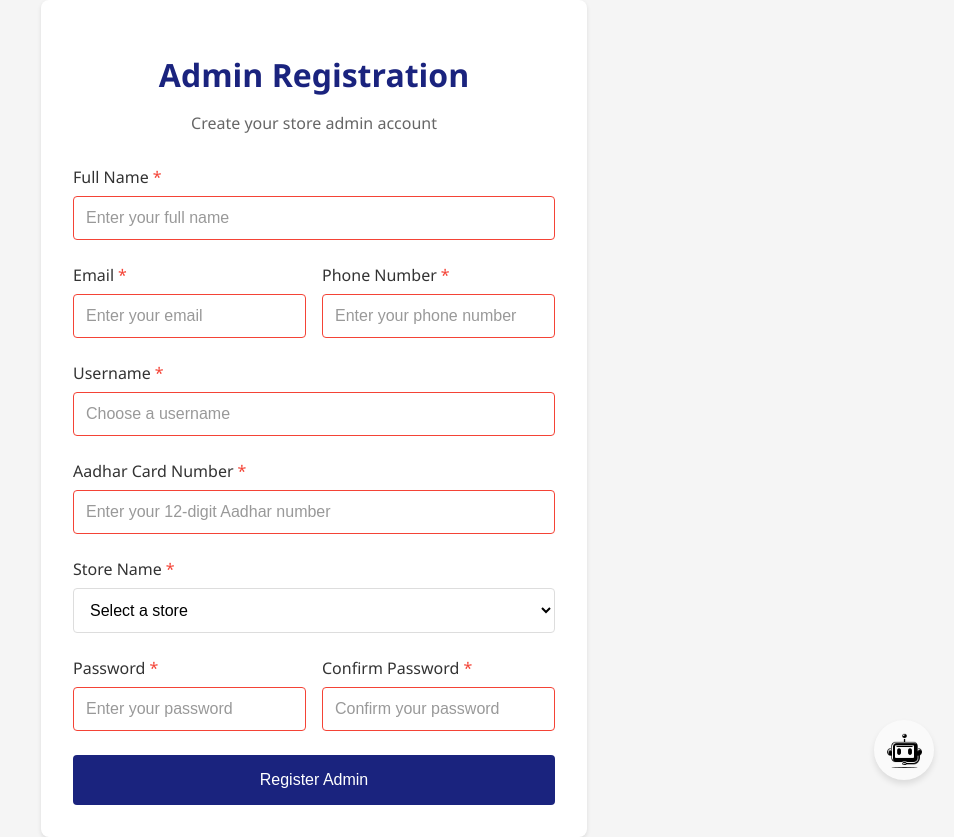
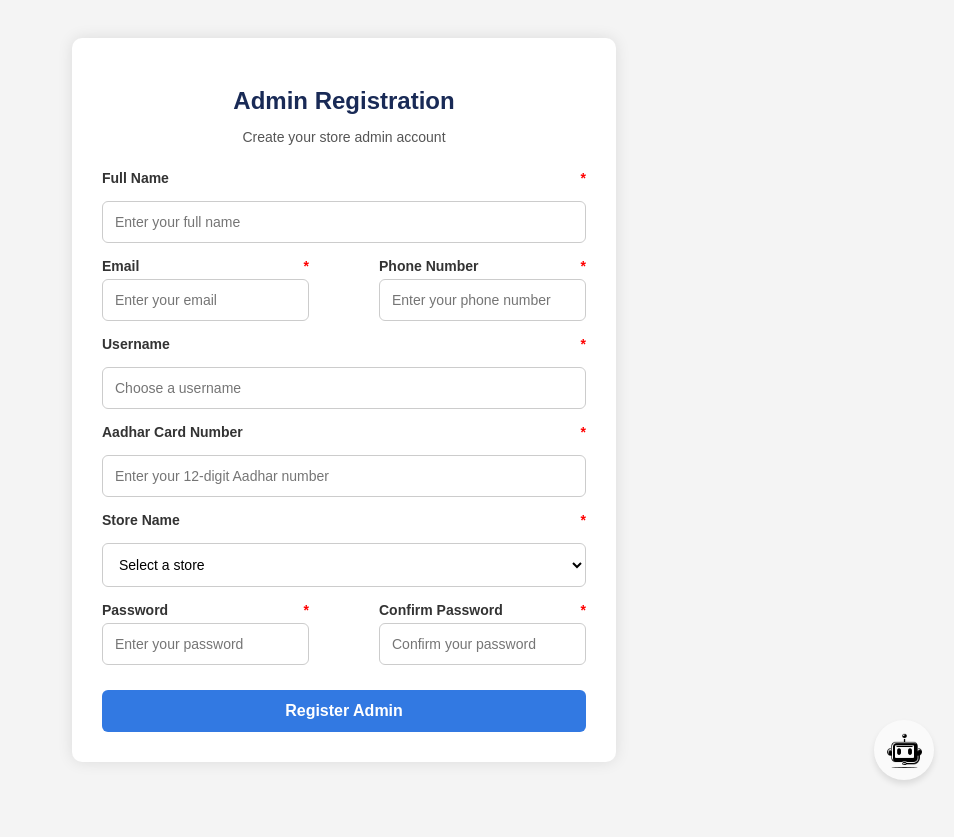
Before and after one commit to staines-blip/RBLA5, a React (Create React App) app in the folder frontend/: page /superadmin/adminregistration in a window 1280 px wide. Shown: the whole page, without its empty margins (326-1280 px from the left). After the commit the page ends 800 px from the top, so only its background shows below. Built offline with nearby package versions, Linux system fonts and the light colour scheme.

Commit message:
adminregi.css,superdash.css

```diff
--- a/frontend/src/pages/superadmin/adminregistration.css
+++ b/frontend/src/pages/superadmin/adminregistration.css
@@ -1,148 +1,142 @@
-body {
-    font-family: 'Segoe UI', Tahoma, Geneva, Verdana, sans-serif;
-    background-color: #f5f5f5;
+/* General Styles */
+body, html {
+  font-family: Arial, sans-serif;
+  background-color: #f4f4f4;
+  height: 100%;
   margin: 0;
   padding: 0;
   display: flex;
   justify-content: center;
   align-items: center;
-    min-height: 100vh;
 }
 
-  .container {
-    max-width: 800px;
-    margin: 0 auto;
-    padding: 2rem;
-    background-color: white;
-    border-radius: 8px;
-    box-shadow: 0 2px 4px rgba(0, 0, 0, 0.1);
+/* Full-Screen Background Container */
+.full-screen-container {
+  width: 100vw;
+  height: 100vh;
+  display: flex;
+  justify-content: center; /* Centers horizontally */
+  align-items: center; /* Centers vertically */
+  background-color: #f4f4f4;
+  padding: 20px;
+  box-sizing: border-box;
 }
 
-  .header {
+/* Centered Form Container */
+.container {
+  background: #ffffff;
+  padding: 30px;
+  border-radius: 10px;
+  box-shadow: 0px 0px 15px rgba(0, 0, 0, 0.1);
+  width: 100%;
+  max-width: 500px;
   text-align: center;
-    margin-bottom: 2rem;
 }
 
-  .header h1 {
-    color: #1a237e;
-    margin-bottom: 0.5rem;
+/* Title & Description */
+h2 {
+  margin-bottom: 5px;
+  font-size: 24px;
+  font-weight: bold;
+  color: #192a56;
 }
 
-  .header p {
-    color: #666;
+p {
+  font-size: 14px;
+  color: #555;
+  margin-bottom: 20px;
+}
+
+/* Form Styles */
+form {
+  display: flex;
+  flex-direction: column;
+  gap: 10px;
+}
+
+label {
+  display: flex;
+  justify-content: space-between;
+  font-weight: 600;
+  margin-top: 5px;
+  font-size: 14px;
+  color: #333;
+}
+
+/* Required Asterisk */
+label span {
+  color: red;
+}
+
+/* Input Fields */
+input,
+select {
+  width: 100%;
+  padding: 12px;
+  margin-top: 5px;
+  border: 1px solid #ccc;
+  border-radius: 6px;
+  font-size: 14px;
+  box-sizing: border-box;
+  transition: 0.3s ease-in-out;
+  background: #fff;
+}
+
+/* Input Focus Effect */
+input:focus,
+select:focus {
+  border-color: #3279e2;
+  outline: none;
+  box-shadow: 0 0 5px rgba(50, 121, 226, 0.4);
+}
+
+/* Two Column Layout for Email & Phone */
+.input-group {
+  display: flex;
+  justify-content: space-between;
+  gap: 10px;
+}
+
+.input-group input {
+  width: 100%;
+}
+
+/* Make fields stack on small screens */
+@media (max-width: 500px) {
+  .input-group {
+    flex-direction: column;
+  }
+}
+
+/* Button */
+button {
+  width: 100%;
+  background: #3279e2;
+  color: white;
+  padding: 12px;
+  font-size: 16px;
+  border: none;
+  border-radius: 6px;
+  cursor: pointer;
+  font-weight: bold;
+  margin-top: 15px;
+  transition: 0.3s;
+}
+
+button:hover {
+  background: #245bb2;
+}
+
+/* Error Styles */
+input.error,
+select.error {
+  border: 1px solid red;
+  background-color: #fff5f5;
 }
 
 .error-message {
-    background-color: #ffebee;
-    color: #c62828;
-    padding: 1rem;
-    border-radius: 4px;
-    margin-bottom: 1rem;
-    border: 1px solid #ffcdd2;
+  font-size: 12px;
+  color: red;
+  text-align: left;
+  margin-top: 3px;
 }
-
-  .success-message {
-    background-color: #e8f5e9;
-    color: #2e7d32;
-    padding: 1rem;
-    border-radius: 4px;
-    margin-bottom: 1rem;
-    border: 1px solid #c8e6c9;
-  }
-
-  #adminForm {
-    display: flex;
-    flex-direction: column;
-    gap: 1.5rem;
-  }
-
-  .form-group {
-    display: flex;
-    flex-direction: column;
-    gap: 0.5rem;
-  }
-
-  .form-row {
-    display: grid;
-    grid-template-columns: 1fr 1fr;
-    gap: 1rem;
-  }
-
-  label {
-    font-weight: 500;
-    color: #333;
-  }
-
-  label.required::after {
-    content: '*';
-    color: #f44336;
-    margin-left: 4px;
-  }
-
-  input, select {
-    padding: 0.75rem;
-    border: 1px solid #ddd;
-    border-radius: 4px;
-    font-size: 1rem;
-    transition: border-color 0.3s ease;
-  }
-
-  input:focus, select:focus {
-    outline: none;
-    border-color: #1a237e;
-  }
-
-  select {
-    cursor: pointer;
-    background-color: white;
-  }
-
-  .submit-btn {
-    background-color: #1a237e;
-    color: white;
-    padding: 1rem;
-    border: none;
-    border-radius: 4px;
-    font-size: 1rem;
-    font-weight: 500;
-    cursor: pointer;
-    transition: background-color 0.3s ease;
-  }
-
-  .submit-btn:hover {
-    background-color: #283593;
-  }
-
-  /* Error state */
-  input:invalid {
-    border-color: #f44336;
-  }
-
-  /* Placeholder styling */
-  input::placeholder {
-    color: #999;
-  }
-
-  /* Responsive design */
-  @media (max-width: 600px) {
-    .form-row {
-      grid-template-columns: 1fr;
-    }
-
-    .container {
-      padding: 1rem;
-    }
-  }
-
-  /* Media query for mobile responsiveness */
-  @media (max-width: 576px) {
-    .form-row {
-      flex-direction: column;
-      gap: 0;
-    }
-
-    .container {
-      padding: 1rem;
-      margin: 0 1rem;
-    }
-  }
--- a/frontend/src/pages/superadmin/adminregistration.jsx
+++ b/frontend/src/pages/superadmin/adminregistration.jsx
@@ -1,192 +1,110 @@
-import React, { useState } from 'react';
-import { createAdmin } from '../../services/adminapi';
-import './adminregistration.css';
+import React, { useState } from "react";
+import "./adminregistration.css"; // Import CSS file
 
 const AdminRegistration = () => {
     const [formData, setFormData] = useState({
-    name: '',
-    email: '',
-    phoneNumber: '',
-    username: '',
-    password: '',
-    confirmPassword: '',
-    storeName: '',
-    aadharNumber: ''
+        fullName: "",
+        email: "",
+        phone: "",
+        username: "",
+        aadhar: "",
+        store: "",
+        password: "",
+        confirmPassword: "",
     });
 
-  const [error, setError] = useState('');
-  const [success, setSuccess] = useState('');
+    const [errors, setErrors] = useState({});
 
+    // Handle input change
     const handleChange = (e) => {
-    setFormData({
-      ...formData,
-      [e.target.name]: e.target.value
-    });
+        setFormData({ ...formData, [e.target.name]: e.target.value });
     };
 
-  const handleSubmit = async (e) => {
+    // Validate the form
+    const validate = () => {
+        let newErrors = {};
+        if (!formData.fullName) newErrors.fullName = "Full Name is required";
+        if (!formData.email) newErrors.email = "Email is required";
+        if (!formData.phone) newErrors.phone = "Phone Number is required";
+        if (!formData.username) newErrors.username = "Username is required";
+        if (!formData.aadhar) newErrors.aadhar = "Aadhar Number is required";
+        if (!formData.store) newErrors.store = "Store selection is required";
+        if (!formData.password) newErrors.password = "Password is required";
+        if (formData.password !== formData.confirmPassword) newErrors.confirmPassword = "Passwords do not match";
+
+        setErrors(newErrors);
+        return Object.keys(newErrors).length === 0;
+    };
+
+    // Handle form submit
+    const handleSubmit = (e) => {
         e.preventDefault();
-    setError('');
-    setSuccess('');
-
-    // Validate password match
-    if (formData.password !== formData.confirmPassword) {
-      setError("Passwords don't match!");
-      return;
-    }
-
-    // Validate Aadhar number
-    if (formData.aadharNumber.length !== 12 || !/^\d+$/.test(formData.aadharNumber)) {
-      setError("Please enter a valid 12-digit Aadhar number");
-      return;
-    }
-
-    try {
-      // Remove confirmPassword before sending to API
-      const { confirmPassword, ...adminData } = formData;
-      const response = await createAdmin(adminData);
-      setSuccess('Admin registered successfully!');
-
-      // Clear form
-      setFormData({
-        name: '',
-        email: '',
-        phoneNumber: '',
-        username: '',
-        password: '',
-        confirmPassword: '',
-        storeName: '',
-        aadharNumber: ''
-      });
-    } catch (err) {
-      setError(err.message || 'Failed to register admin');
+        if (validate()) {
+            console.log("Form Submitted", formData);
+            alert("Admin Registered Successfully!");
         }
     };
 
     return (
         <div className="container">
-      <div className="header">
-        <h1>Admin Registration</h1>
+            <h2>Admin Registration</h2>
             <p>Create your store admin account</p>
+            <form onSubmit={handleSubmit}>
+                {/* Full Name */}
+                <label>Full Name <span>*</span></label>
+                <input type="text" name="fullName" placeholder="Enter your full name" onChange={handleChange} className={errors.fullName ? "error" : ""} />
+                {errors.fullName && <p className="error-message">{errors.fullName}</p>}
+
+                {/* Email & Phone in Two Columns */}
+                <div className="input-group">
+                    <div>
+                        <label>Email <span>*</span></label>
+                        <input type="email" name="email" placeholder="Enter your email" onChange={handleChange} className={errors.email ? "error" : ""} />
+                        {errors.email && <p className="error-message">{errors.email}</p>}
                     </div>
-
-      {error && <div className="error-message">{error}</div>}
-      {success && <div className="success-message">{success}</div>}
-
-      <form id="adminForm" onSubmit={handleSubmit}>
-        <div className="form-group">
-          <label htmlFor="name" className="required">Full Name</label>
-          <input
-            type="text"
-            id="name"
-            name="name"
-            placeholder="Enter your full name"
-            required
-            value={formData.name}
-            onChange={handleChange}
-          />
-        </div>
-
-        <div className="form-row">
-          <div className="form-group">
-            <label htmlFor="email" className="required">Email</label>
-            <input
-              type="email"
-              id="email"
-              name="email"
-              placeholder="Enter your email"
-              required
-              value={formData.email}
-              onChange={handleChange}
-            />
-          </div>
-
-          <div className="form-group">
-            <label htmlFor="phoneNumber" className="required">Phone Number</label>
-            <input
-              type="tel"
-              id="phoneNumber"
-              name="phoneNumber"
-              placeholder="Enter your phone number"
-              required
-              value={formData.phoneNumber}
-              onChange={handleChange}
-            />
+                    <div>
+                        <label>Phone Number <span>*</span></label>
+                        <input type="text" name="phone" placeholder="Enter your phone number" onChange={handleChange} className={errors.phone ? "error" : ""} />
+                        {errors.phone && <p className="error-message">{errors.phone}</p>}
                     </div>
                 </div>
 
-        <div className="form-group">
-          <label htmlFor="username" className="required">Username</label>
-          <input
-            type="text"
-            id="username"
-            name="username"
-            placeholder="Choose a username"
-            required
-            value={formData.username}
-            onChange={handleChange}
-          />
+                {/* Username */}
+                <label>Username <span>*</span></label>
+                <input type="text" name="username" placeholder="Choose a username" onChange={handleChange} className={errors.username ? "error" : ""} />
+                {errors.username && <p className="error-message">{errors.username}</p>}
+
+                {/* Aadhar Card Number */}
+                <label>Aadhar Card Number <span>*</span></label>
+                <input type="text" name="aadhar" placeholder="Enter your 12-digit Aadhar number" onChange={handleChange} className={errors.aadhar ? "error" : ""} />
+                {errors.aadhar && <p className="error-message">{errors.aadhar}</p>}
+
+                {/* Store Name Dropdown */}
+                <label>Store Name <span>*</span></label>
+                <select name="store" onChange={handleChange} className={errors.store ? "error" : ""}>
+                    <option value="">Select a store</option>
+                    <option value="Store 1">Store 1</option>
+                    <option value="Store 2">Store 2</option>
+                    <option value="Store 3">Store 3</option>
+                </select>
+                {errors.store && <p className="error-message">{errors.store}</p>}
+
+                {/* Password & Confirm Password in Two Columns */}
+                <div className="input-group">
+                    <div>
+                        <label>Password <span>*</span></label>
+                        <input type="password" name="password" placeholder="Enter your password" onChange={handleChange} className={errors.password ? "error" : ""} />
+                        {errors.password && <p className="error-message">{errors.password}</p>}
                     </div>
-
-        <div className="form-group">
-          <label htmlFor="aadharNumber" className="required">Aadhar Card Number</label>
-          <input
-            type="text"
-            id="aadharNumber"
-            name="aadharNumber"
-            placeholder="Enter your 12-digit Aadhar number"
-            required
-            pattern="[0-9]{12}"
-            value={formData.aadharNumber}
-            onChange={handleChange}
-          />
-        </div>
-
-        <div className="form-group">
-          <label htmlFor="storeName" className="required">Store Name</label>
-          <select
-            id="storeName"
-            name="storeName"
-            required
-            value={formData.storeName}
-            onChange={handleChange}
-          >
-            <option value="">Select a store</option>
-            <option value="varnam">Varnam</option>
-            <option value="siragugal">Siragugal</option>
-            <option value="vaagai">Vaagai</option>
-          </select>
-        </div>
-
-        <div className="form-row">
-          <div className="form-group">
-            <label htmlFor="password" className="required">Password</label>
-            <input
-              type="password"
-              id="password"
-              name="password"
-              placeholder="Enter your password"
-              required
-              value={formData.password}
-              onChange={handleChange}
-            />
-          </div>
-
-          <div className="form-group">
-            <label htmlFor="confirmPassword" className="required">Confirm Password</label>
-            <input
-              type="password"
-              id="confirmPassword"
-              name="confirmPassword"
-              placeholder="Confirm your password"
-              required
-              value={formData.confirmPassword}
-              onChange={handleChange}
-            />
+                    <div>
+                        <label>Confirm Password <span>*</span></label>
+                        <input type="password" name="confirmPassword" placeholder="Confirm your password" onChange={handleChange} className={errors.confirmPassword ? "error" : ""} />
+                        {errors.confirmPassword && <p className="error-message">{errors.confirmPassword}</p>}
                     </div>
                 </div>
 
-        <button type="submit" className="submit-btn">Register Admin</button>
+                {/* Submit Button */}
+                <button type="submit">Register Admin</button>
             </form>
         </div>
     );
--- a/frontend/src/pages/superadmin/superadmindashboard.css
+++ b/frontend/src/pages/superadmin/superadmindashboard.css
@@ -1,25 +1,26 @@
 :root {
   --dark-bg: #f8f9fa;
   --card-bg: #ffffff;
+  --sidebar-bg: #2c003e; /* Dark Purple Background */
+  --sidebar-text: #d1c4e9; /* Light Purple Text */
   --text-primary: #2c3e50;
   --text-secondary: #6c757d;
   --accent-red: #dc3545;
   --accent-blue: #2196f3;
   --border-color: rgba(0, 0, 0, 0.1);
-  --hover-bg: #f5f5f5;
-  --primary-color: #2196f3;
-  --danger-color: #dc3545;
 }
 
 .dashboard {
   display: flex;
   min-height: 100vh;
+  background-color: var(--dark-bg);
+  color: var(--text-primary);
 }
 
 .sidebar {
   width: 250px;
-  background-color: var(--card-bg);
-  color: var(--text-secondary);
+  background-color: var(--sidebar-bg);
+  color: var(--sidebar-text);
   transition: width 0.3s ease;
   height: 100vh;
   position: fixed;
@@ -37,19 +38,19 @@
   display: flex;
   align-items: center;
   justify-content: space-between;
-  border-bottom: 1px solid var(--border-color);
+  border-bottom: 1px solid rgba(255, 255, 255, 0.1);
 }
 
 .sidebar-header h2 {
   margin: 0;
   font-size: 1.2rem;
-  color: var(--text-primary);
+  color: #ffffff;
 }
 
 .toggle-sidebar {
   background: none;
   border: none;
-  color: var(--text-secondary);
+  color: var(--sidebar-text);
   cursor: pointer;
   padding: 5px;
 }
@@ -57,54 +58,41 @@
 .sidebar-links {
   list-style: none;
   padding: 0;
-  margin: 0;
-}
-
-.sidebar-links li {
-  padding: 0.5rem 1rem;
+  margin: 1rem 0;
 }
 
 .sidebar-links button {
   width: 100%;
+  padding: 0.8rem 1.5rem;
+  background: none;
+  border: none;
+  color: var(--sidebar-text);
   text-align: left;
-  padding: 0.5rem 1rem;
-  border: none;
-  background: none;
-  color: var(--text-secondary);
   cursor: pointer;
   transition: all 0.3s ease;
+  font-size: 1rem;
 }
 
-.sidebar-links button:hover:not([disabled]) {
-  background-color: var(--hover-bg);
-  color: var(--text-primary);
+.sidebar-links button:hover:not([disabled]),
+.sidebar-links button.active {
+  color: #ffffff;
+  background-color: rgba(255, 255, 255, 0.1);
 }
 
-.sidebar-links button.active {
-  background-color: var(--primary-color);
-  color: white;
-}
-
-.sidebar-links button:disabled {
+.sidebar-links button[disabled] {
+  opacity: 0.5;
   cursor: not-allowed;
-  opacity: 0.5;
-}
-
-.logout-button {
-  margin-top: 1rem;
-  color: var(--danger-color) !important;
 }
 
 .main-content {
+  flex: 1;
   margin-left: 250px;
   padding: 2rem;
   transition: margin-left 0.3s ease;
-  width: calc(100% - 250px);
 }
 
 .main-content.expanded {
   margin-left: 60px;
-  width: calc(100% - 60px);
 }
 
 .dashboard-home {
@@ -201,120 +189,25 @@
   margin-bottom: 1.5rem;
 }
 
-/* Chart customizations */
-.recharts-cartesian-grid-horizontal line,
-.recharts-cartesian-grid-vertical line {
-  stroke: var(--border-color);
-}
-
-.recharts-text {
-  fill: var(--text-secondary);
-}
-
-.recharts-tooltip-wrapper {
-  background-color: var(--card-bg) !important;
-  border: 1px solid var(--border-color) !important;
-  color: var(--text-primary) !important;
-}
-
 /* Custom scrollbar */
 ::-webkit-scrollbar {
   width: 8px;
 }
 
 ::-webkit-scrollbar-track {
-  background: var(--dark-bg);
+  background: var(--sidebar-bg);
 }
 
 ::-webkit-scrollbar-thumb {
-  background: var(--card-bg);
+  background: #5e35b1;
   border-radius: 4px;
 }
 
 ::-webkit-scrollbar-thumb:hover {
-  background: var(--text-secondary);
+  background: #7e57c2;
 }
 
-/* Calendar customization */
-.dashboard-calendar {
-  width: 100% !important;
-  background: transparent !important;
-  border: none !important;
-  font-family: inherit !important;
-}
-
-.react-calendar__navigation {
-  margin-bottom: 1rem !important;
-}
-
-.react-calendar__navigation button {
-  background: var(--card-bg) !important;
-  color: var(--text-primary) !important;
-  border: 1px solid var(--border-color) !important;
-  border-radius: 4px;
-  min-width: 40px !important;
-  padding: 8px !important;
-}
-
-.react-calendar__navigation button:enabled:hover,
-.react-calendar__navigation button:enabled:focus {
-  background-color: rgba(255, 255, 255, 0.05) !important;
-}
-
-.react-calendar__navigation button[disabled] {
-  background-color: var(--dark-bg) !important;
-  opacity: 0.5;
-}
-
-.react-calendar__month-view__weekdays {
-  color: var(--text-secondary) !important;
-  font-weight: normal !important;
-  text-transform: uppercase;
-  font-size: 0.75rem;
-}
-
-.react-calendar__month-view__weekdays abbr {
-  text-decoration: none !important;
-}
-
-.react-calendar__month-view__days button {
-  color: var(--text-primary) !important;
-  padding: 8px 0 !important;
-}
-
-.react-calendar__tile {
-  background: transparent !important;
-  border-radius: 4px;
-  font-size: 0.875rem !important;
-  padding: 0.5rem !important;
-}
-
-.react-calendar__tile:enabled:hover,
-.react-calendar__tile:enabled:focus {
-  background-color: rgba(255, 255, 255, 0.05) !important;
-}
-
-.react-calendar__tile--now {
-  background-color: var(--accent-blue) !important;
-  opacity: 0.2;
-}
-
-.react-calendar__tile--active {
-  background-color: var(--accent-blue) !important;
-  opacity: 1;
-}
-
-.react-calendar__tile--active:enabled:hover,
-.react-calendar__tile--active:enabled:focus {
-  background-color: var(--accent-blue) !important;
-  opacity: 0.8;
-}
-
-.react-calendar__month-view__days__day--neighboringMonth {
-  color: var(--text-secondary) !important;
-  opacity: 0.5;
-}
-
+/* Responsive Design */
 @media (max-width: 1024px) {
   .charts-grid {
     grid-template-columns: 1fr;
```
Also changed, not shown: frontend/src/pages/superadmin/superadmindashboard.jsx (+11 -9 lines), frontend/src/components/Assets/rbla.png (added). Lines whose indentation alone changed are shown as unchanged.
